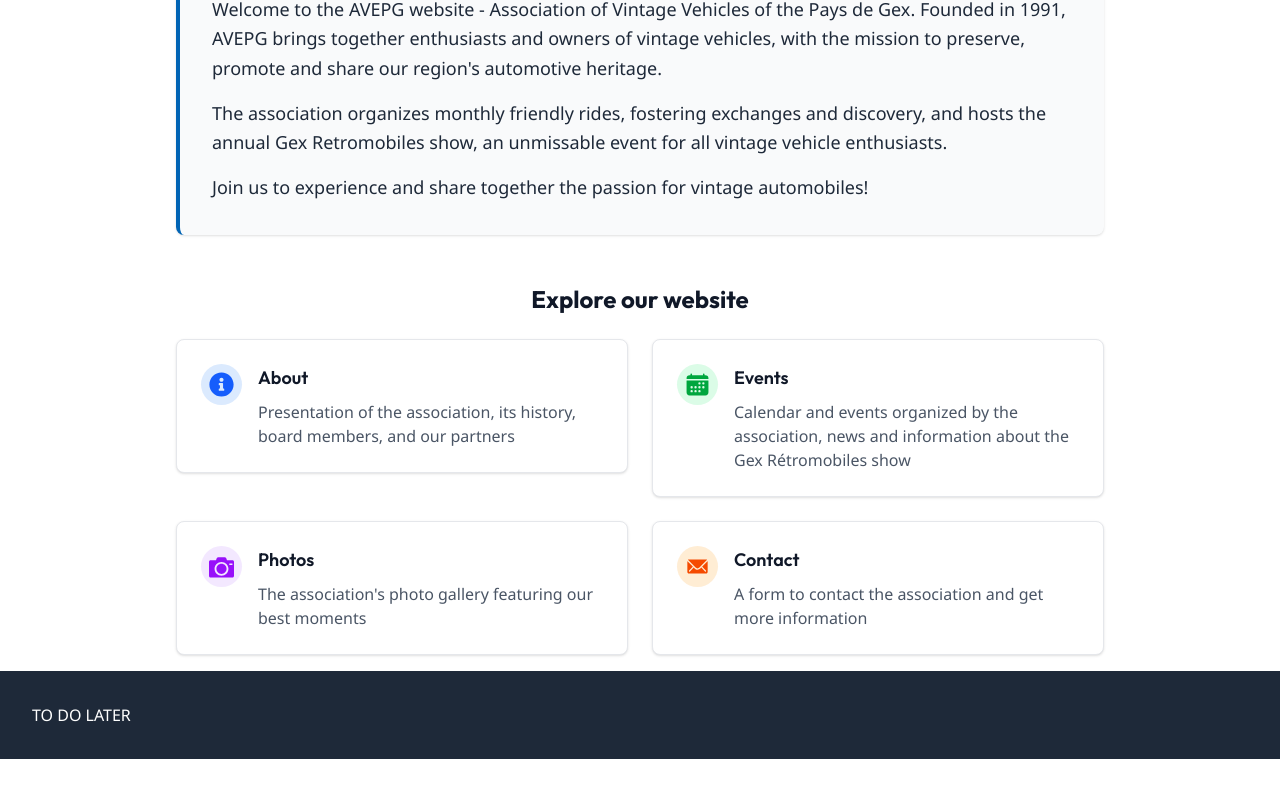
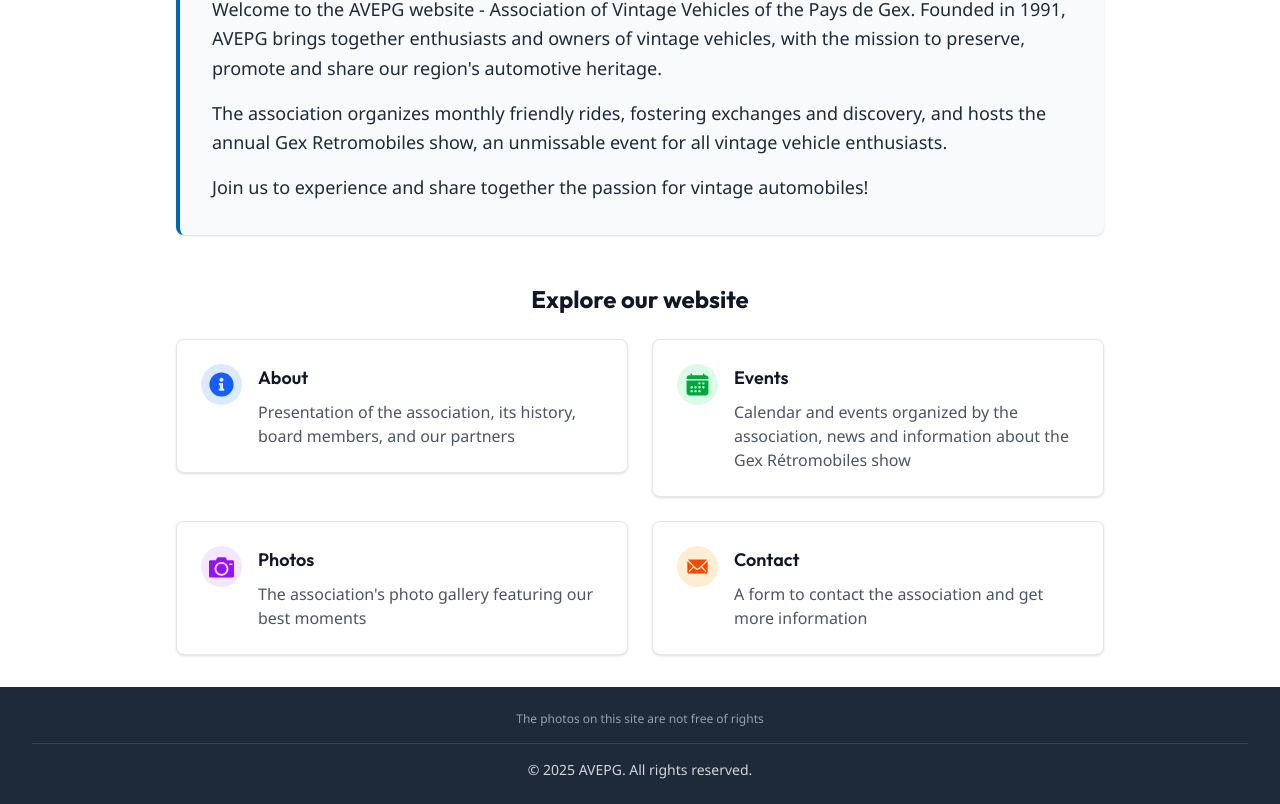
Before and after one commit to Victor-Pavageau/AVEPG, a React (Vite) app: page / in a window 1280 px wide. Shown: the part 849-1653 px from the top of the page. Before the commit the page ends 1608 px from the top, so only its background shows below. Built offline with nearby package versions, Linux system fonts and the light colour scheme; what i18next-intervalplural-postprocessor would draw is missing.

Commit message:
feat: add footer content

```diff
--- a/src/components/Footer.tsx
+++ b/src/components/Footer.tsx
@@ -1,10 +1,26 @@
 import { JSX } from 'react';
+import { useTranslation } from 'react-i18next';
 
 export function Footer(): JSX.Element {
+  const { t } = useTranslation();
+  const currentYear = new Date().getFullYear();
+
   return (
-    <footer className='bg-gray-800 text-white mt-4'>
-      <div className='max-w-7xl mx-auto px-4 sm:px-6 lg:px-8 py-8'>
-        TO DO LATER
+    <footer className='bg-gray-800 text-white mt-8'>
+      <div className='max-w-7xl mx-auto px-4 sm:px-6 lg:px-8 py-6'>
+        <div className='text-center'>
+          <div className='mb-4'>
+            <p className='text-gray-400 text-xs'>
+              {t('shared.footer.photoRights')}
+            </p>
+          </div>
+
+          <div className='border-t border-gray-700 pt-4 space-y-2'>
+            <p className='text-gray-300 text-sm'>
+              {t('shared.footer.copyright', { year: currentYear })}
+            </p>
+          </div>
+        </div>
       </div>
     </footer>
   );
--- a/src/translations/en.json
+++ b/src/translations/en.json
@@ -93,6 +93,10 @@
       "/events": "Events",
       "/photos": "Photos",
       "/contact": "Contact"
+    },
+    "footer": {
+      "copyright": "© {{year}} AVEPG. All rights reserved.",
+      "photoRights": "The photos on this site are not free of rights"
     }
   }
 }
--- a/src/translations/fr.json
+++ b/src/translations/fr.json
@@ -93,6 +93,10 @@
       "/events": "Événements",
       "/photos": "Photos",
       "/contact": "Contact"
+    },
+    "footer": {
+      "copyright": "© {{year}} AVEPG. Tous droits réservés.",
+      "photoRights": "Les photos de ce site ne sont pas libres de droits"
     }
   }
 }
```
